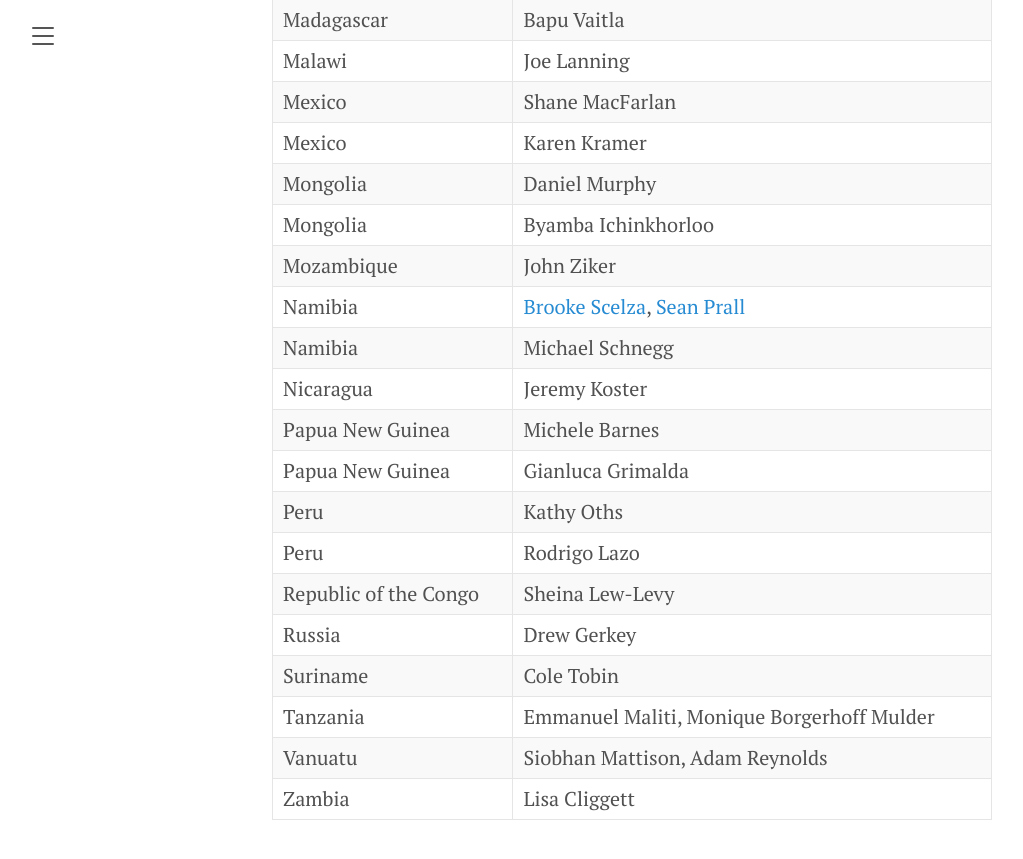
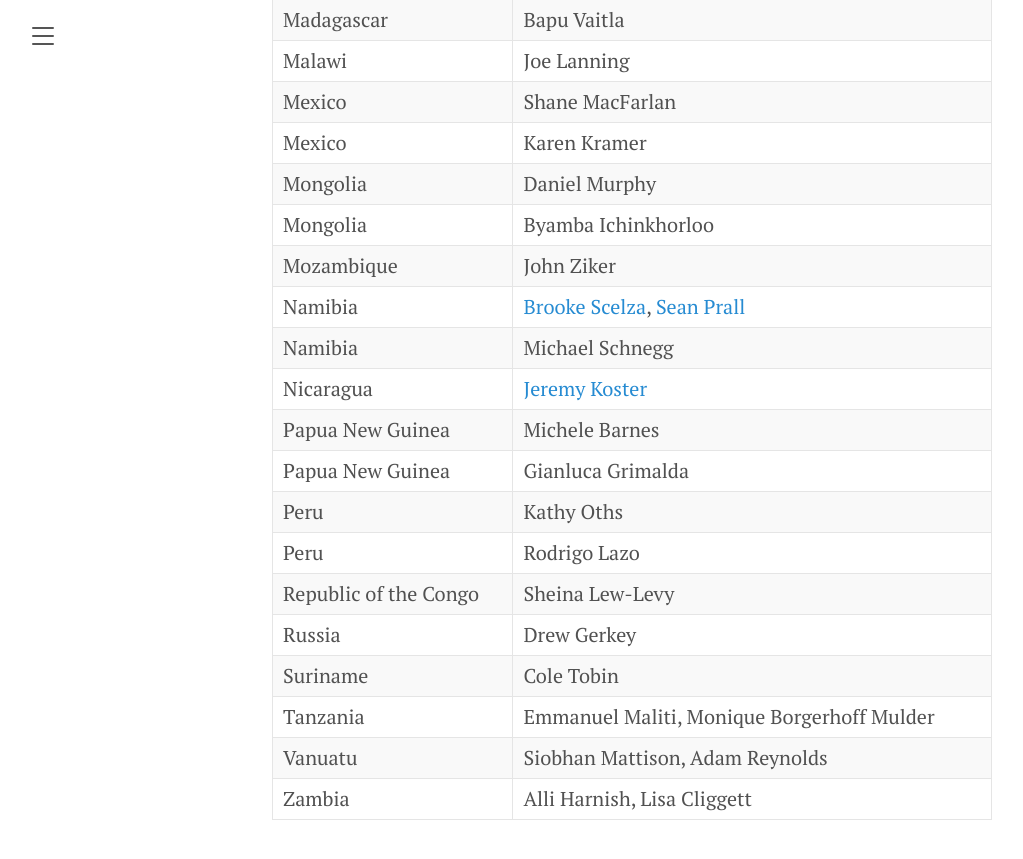
Before and after one commit to endowproject/endowproject.github.io, a Jekyll site: the page built from fieldsites.md, in a window 1280 px wide and 900 px high, scrolled down 1778 px. Shown: the top 859 px of the window, without its empty margins (8-1031 px from the left). Built offline with Jekyll 4.4.1, drawn with Linux system fonts in a browser that asks for light colours; a script that is not in the unit is left out; comment, search, counter and statistics services are not loaded.

Commit message:
Update fieldsites.md

```diff
--- a/fieldsites.md
+++ b/fieldsites.md
@@ -45,7 +45,7 @@ Mongolia	|	Byamba Ichinkhorloo
 Mozambique	|	John Ziker
 Namibia | [Brooke Scelza](http://bscelza.weebly.com/), [Sean Prall](https://sprall.github.io/)
 Namibia	|	Michael Schnegg
-Nicaragua	|	Jeremy Koster
+Nicaragua	|	[Jeremy Koster](https://www.eva.mpg.de/ecology/fieldwork/mayangna-and-miskito.html)
 Papua New Guinea	|	Michele Barnes
 Papua New Guinea	|	Gianluca Grimalda
 Peru	|	Kathy Oths
@@ -55,4 +55,4 @@ Russia	|	Drew Gerkey
 Suriname	|	Cole Tobin
 Tanzania	|	Emmanuel Maliti, Monique Borgerhoff Mulder
 Vanuatu	|	Siobhan Mattison, Adam Reynolds
-Zambia	|	Lisa Cliggett
+Zambia	|	Alli Harnish, Lisa Cliggett
```
